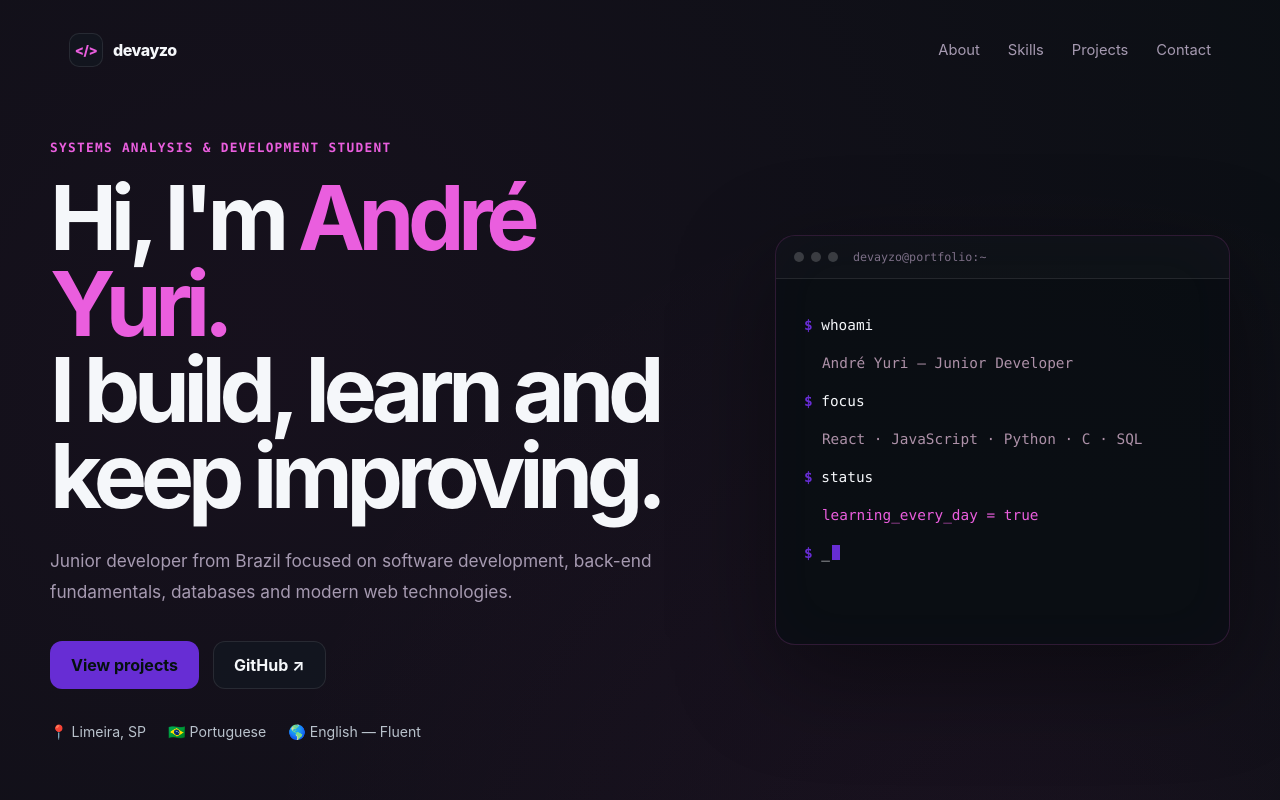
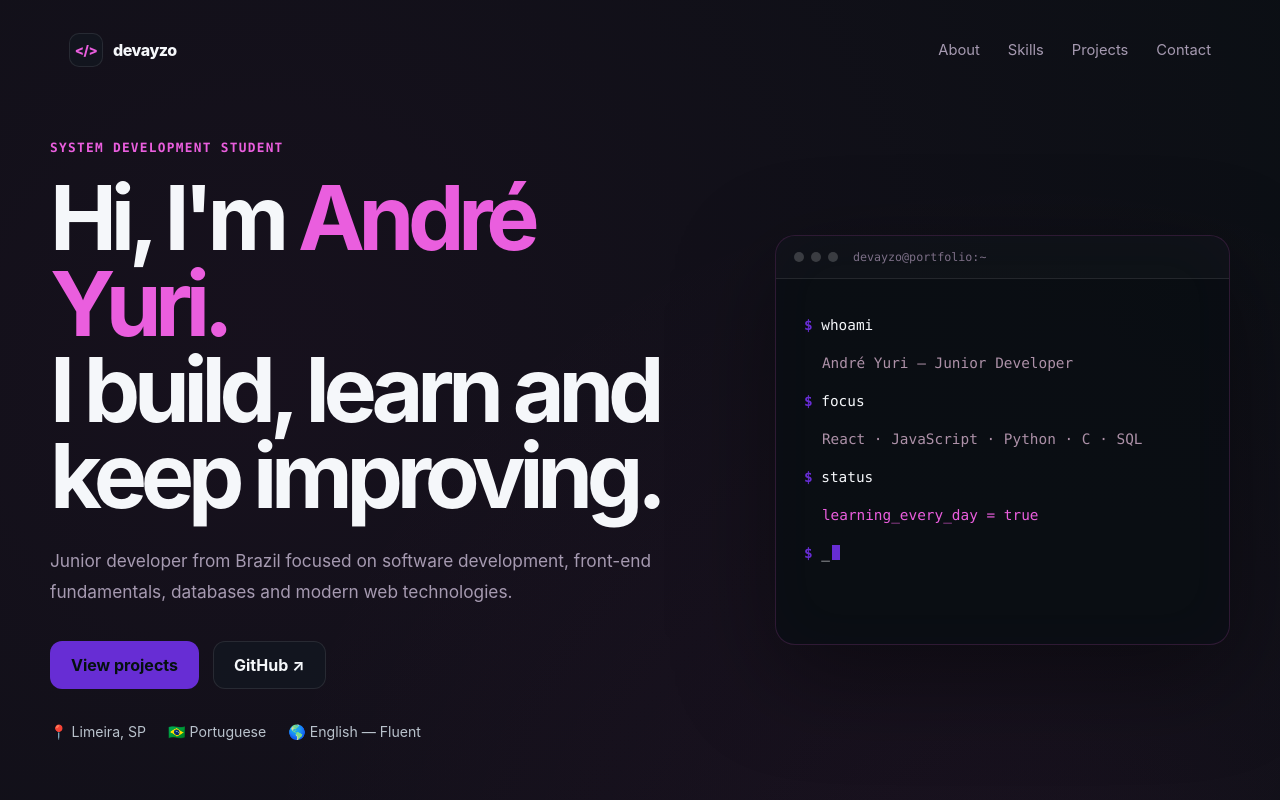
Before and after one commit to devayzo/personal-website, a React (Vite) app: page / in a window 1280 px wide. Shown: the top 800 px of the page. Built offline with nearby package versions, Linux system fonts and the light colour scheme.

Commit message:
Hotfixes

```diff
--- a/src/App.jsx
+++ b/src/App.jsx
@@ -82,7 +82,7 @@ function App() {
       <main>
         <section className="hero section" id="home">
           <div className="hero-copy reveal">
-            <p className="eyebrow">Systems Analysis & Development Student</p>
+            <p className="eyebrow">System Development Student</p>
 
             <h1>
               Hi, I'm <span>André Yuri.</span>
@@ -92,7 +92,7 @@ function App() {
 
             <p className="hero-text">
               Junior developer from Brazil focused on software development,
-              back-end fundamentals, databases and modern web technologies.
+              front-end fundamentals, databases and modern web technologies.
             </p>
 
             <div className="hero-actions">
```
